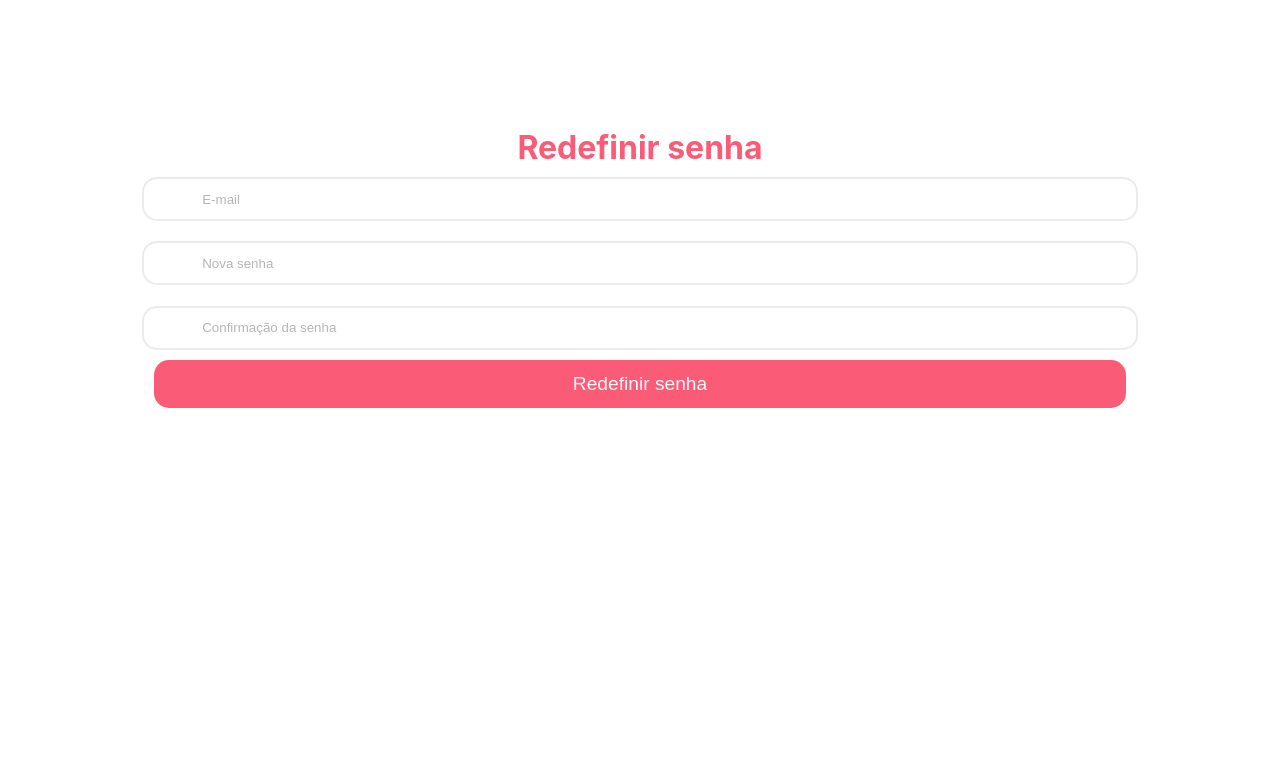
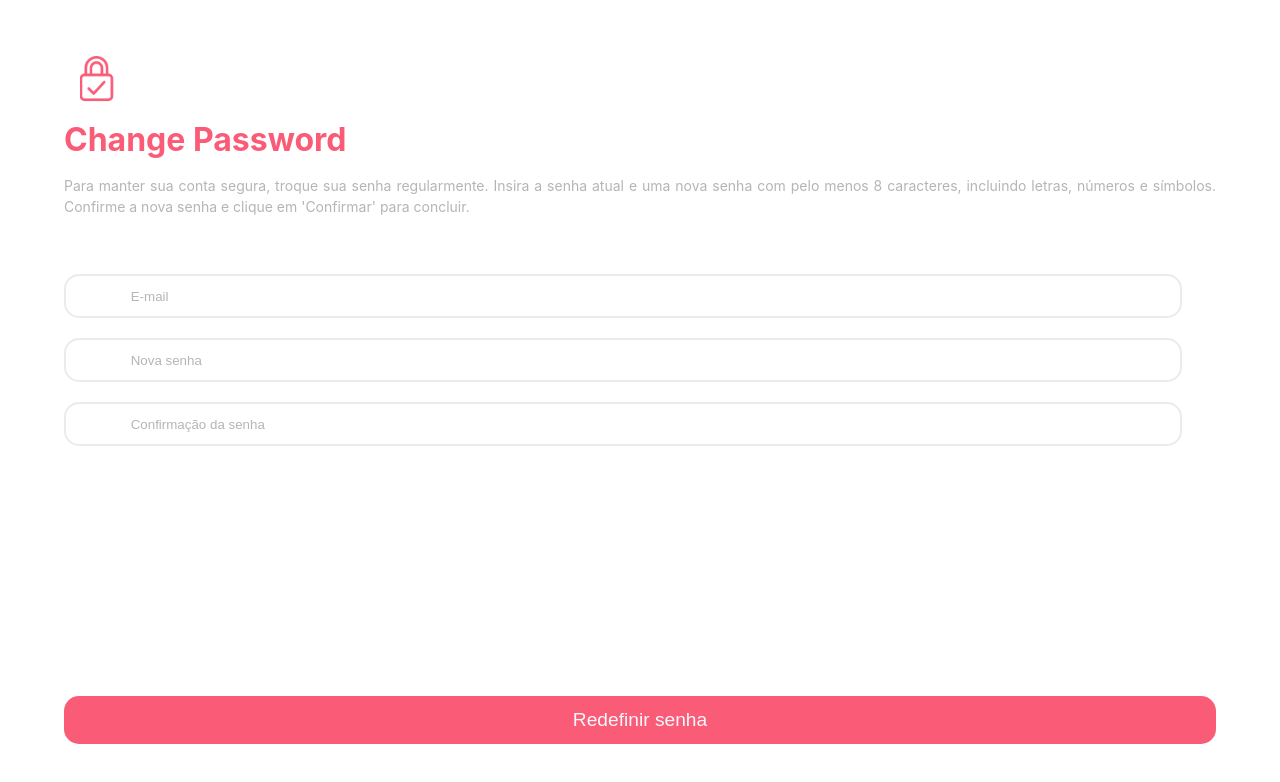
Before and after one commit to MonetizeMais/Front_End, a React (Create React App) app: page /NovaSenha in a window 1280 px wide. Shown: the top 782 px of the page. Built offline with nearby package versions, Linux system fonts and the light colour scheme.

Commit message:
evolucao nova senha

```diff
--- a/src/Screens/NovaSenha/NovaSenha.css
+++ b/src/Screens/NovaSenha/NovaSenha.css
@@ -1,34 +1,56 @@
-.MainBox3{
-  height: 35vh;
+.NovaSenhaScreen{
+  height: 100vh;
   display: flex;
   flex-direction: column;
-  margin: 0 auto;
   align-items: center;
-  padding-top: 10%;
+  justify-content: center;
+  gap: 3rem;
+}
+
+.title{
+  height: 20%;
+  width: 90%;
+  display: flex;
+  flex-direction: column;
+  gap: 1rem;
+}
+
+.title h1{
+  color: #FA5B77;
+}
+
+.title p{
+  text-align: justify;
+  color: #B5B5B5;
+}
+
+.cadeado{
+  width: 3rem;
+  height: 3rem;
+  margin-left: 1rem;
+}
+
+form{
+  width: 100%;
+  height: 40%;
+  display: flex;
+  flex-direction: column;
   justify-content: space-around;
 }
 
-.MainBox3 a{
-  color: #FA5B77;
-  text-decoration: none;
-  font-weight: bolder;
-  font-size: 0.85rem;
-}
-
-.MainBox3 form{
-  display: flex;
-  flex-direction: column;
-  align-items: center;
-  justify-content: space-around;
-  width: 100%;
-  height: 80%;
-}
-
 .EnviarNovaSenha{
-  width: 100%;
+  height: 60%;
+  width: 90%;
   display: flex;
   flex-direction: column;
   align-items: center;
   justify-content: space-between;
-  height: 100%;
 }
+
+.botaoPrincipal{
+  width: 100%;
+}
+
+h1{
+  color: ;
+}
--- a/src/Screens/NovaSenha/NovaSenha.jsx
+++ b/src/Screens/NovaSenha/NovaSenha.jsx
@@ -1,8 +1,8 @@
 import React, { useState } from 'react';
 import { useNavigate } from 'react-router-dom';
 import '../NovaSenha/NovaSenha.css';
-import MainTitle from '../../components/Title/Title.jsx';
 import MainInput from '../../components/Input/input.jsx';
+import Cadeado from '../../Assets/cadeado 1.png'
 
 function NovaSenha() {
   const [email, setEmail] = useState('');
@@ -52,8 +52,14 @@ function NovaSenha() {
   }, [errorMessage]);
 
   return (
-    <div className='MainBox3'>
-      <MainTitle text={'Redefinir senha'} />
+    <div className='NovaSenhaScreen'>
+
+      <div className='title'>
+        <img src={Cadeado} className='cadeado'/>
+        <h1>Change Password</h1>
+        <p>Para manter sua conta segura, troque sua senha regularmente. Insira a senha atual e uma nova senha com pelo menos 8 caracteres, incluindo letras, números e símbolos. Confirme a nova senha e clique em 'Confirmar' para concluir.</p>
+      </div>
+
       <div className='EnviarNovaSenha'>
         <form onSubmit={handleSubmit}>
           <MainInput
```
